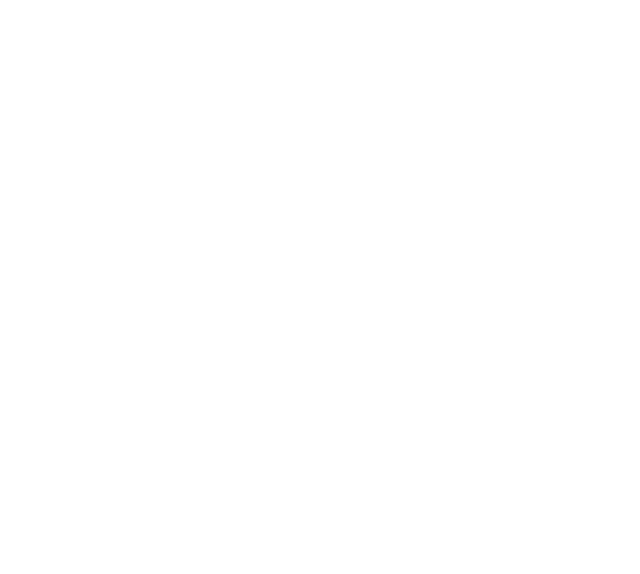
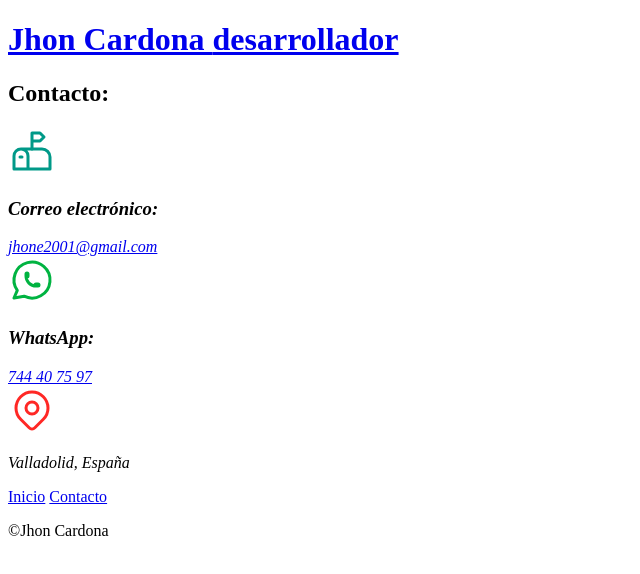
Before and after one commit to devJhon201/portafolioPersonal, a plain HTML site: page contacto.html in a window 1280 px wide. Shown: the whole page, without its empty margins (0-640 px from the left). Drawn offline with Linux system fonts and the light colour scheme.

Commit message:
Pagina de contacto creada, colores de logos de lenguajes de programacion cambiados

```diff
--- a/contacto.html
+++ b/contacto.html
@@ -0,0 +1,97 @@
+<!DOCTYPE html>
+<html lang="es">
+	<head>
+		<meta charset="UTF-8" />
+		<meta http-equiv="X-UA-Compatible" content="IE=edge" />
+		<meta name="viewport" content="width=device-width, initial-scale=1.0" />
+		<title>Contacto Jhon Cardona</title>
+		<link rel="stylesheet" href="./recursos/css/style.css" />
+		<script src="./recursos/js/scripts.js" defer></script>
+	</head>
+	<body>
+		<header>
+			<h1>
+				<a href="./index.html" id="enlace-jhon-cardona">
+					<span translate="no">Jhon Cardona </span>
+					<span id="desarrollador">desarrollador</span>
+				</a>
+			</h1>
+		</header>
+		<main>
+			<h2>Contacto:</h2>
+			<address>
+				<div class="elemento-contacto">
+					<svg
+						xmlns="http://www.w3.org/2000/svg"
+						class="icon icon-tabler icon-tabler-mailbox"
+						width="48"
+						height="48"
+						viewBox="0 0 24 24"
+						stroke-width="1.5"
+						stroke="#009988"
+						fill="none"
+						stroke-linecap="round"
+						stroke-linejoin="round"
+					>
+						<path stroke="none" d="M0 0h24v24H0z" fill="none" />
+						<path
+							d="M10 21v-6.5a3.5 3.5 0 0 0 -7 0v6.5h18v-6a4 4 0 0 0 -4 -4h-10.5"
+						/>
+						<path d="M12 11v-8h4l2 2l-2 2h-4" />
+						<path d="M6 15h1" />
+					</svg>
+					<h3>Correo electrónico:</h3>
+					<a href="mailto:jhone2001@gmail.com">jhone2001@gmail.com</a>
+				</div>
+				<div class="elemento-contacto">
+					<svg
+						xmlns="http://www.w3.org/2000/svg"
+						class="icon icon-tabler icon-tabler-brand-whatsapp"
+						width="48"
+						height="48"
+						viewBox="0 0 24 24"
+						stroke-width="1.5"
+						stroke="#00b341"
+						fill="none"
+						stroke-linecap="round"
+						stroke-linejoin="round"
+					>
+						<path stroke="none" d="M0 0h24v24H0z" fill="none" />
+						<path d="M3 21l1.65 -3.8a9 9 0 1 1 3.4 2.9l-5.05 .9" />
+						<path
+							d="M9 10a0.5 .5 0 0 0 1 0v-1a0.5 .5 0 0 0 -1 0v1a5 5 0 0 0 5 5h1a0.5 .5 0 0 0 0 -1h-1a0.5 .5 0 0 0 0 1"
+						/>
+					</svg>
+					<h3>WhatsApp:</h3>
+					<a href="https://wa.me/34744407597">744 40 75 97</a>
+				</div>
+				<div class="elemento-contacto">
+					<svg
+						xmlns="http://www.w3.org/2000/svg"
+						class="icon icon-tabler icon-tabler-map-pin"
+						width="48"
+						height="48"
+						viewBox="0 0 24 24"
+						stroke-width="1.5"
+						stroke="#ff2825"
+						fill="none"
+						stroke-linecap="round"
+						stroke-linejoin="round"
+					>
+						<path stroke="none" d="M0 0h24v24H0z" fill="none" />
+						<circle cx="12" cy="11" r="3" />
+						<path
+							d="M17.657 16.657l-4.243 4.243a2 2 0 0 1 -2.827 0l-4.244 -4.243a8 8 0 1 1 11.314 0z"
+						/>
+					</svg>
+					<p>Valladolid, España</p>
+				</div>
+			</address>
+		</main>
+		<footer>
+			<a href="./index.html">Inicio</a>
+			<a href="./contacto.html">Contacto</a>
+			<p>&copy;Jhon Cardona</p>
+		</footer>
+	</body>
+</html>
```
Also changed, not shown: index.html (+18 -17 lines).
